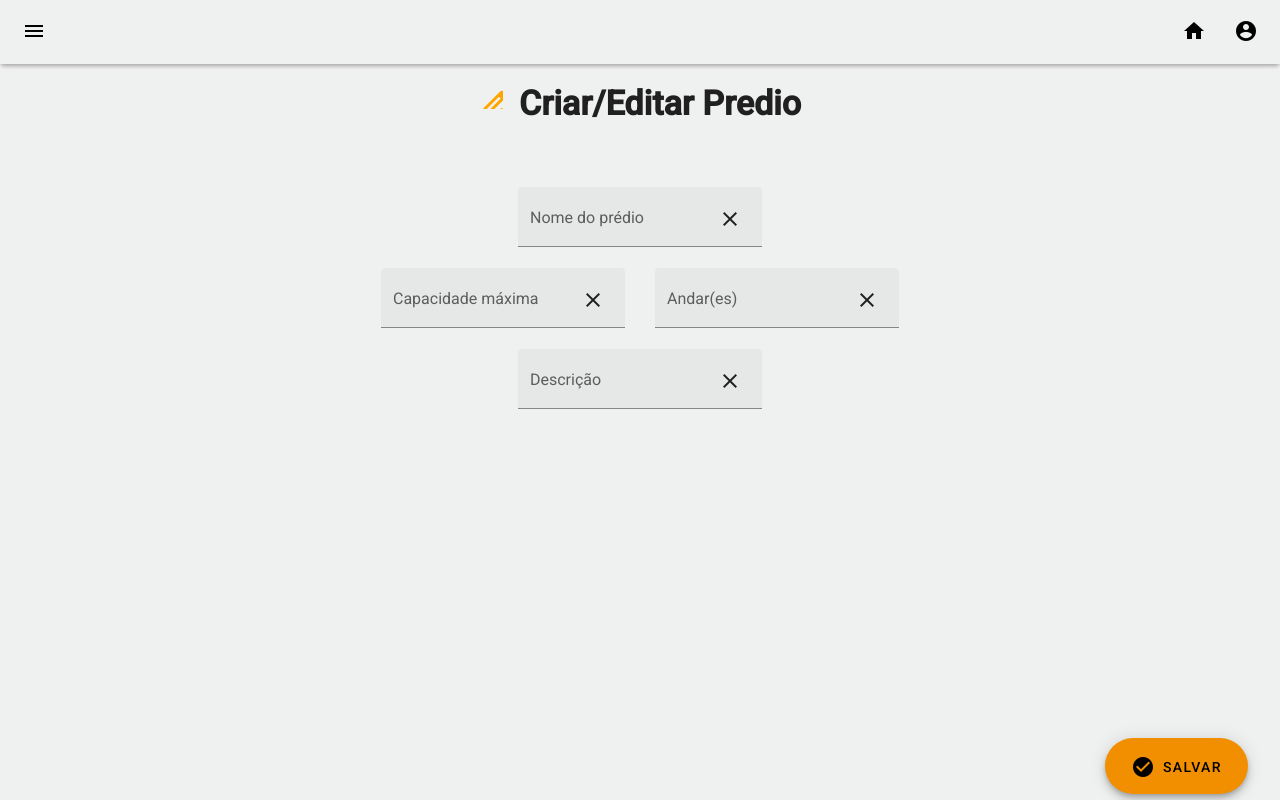
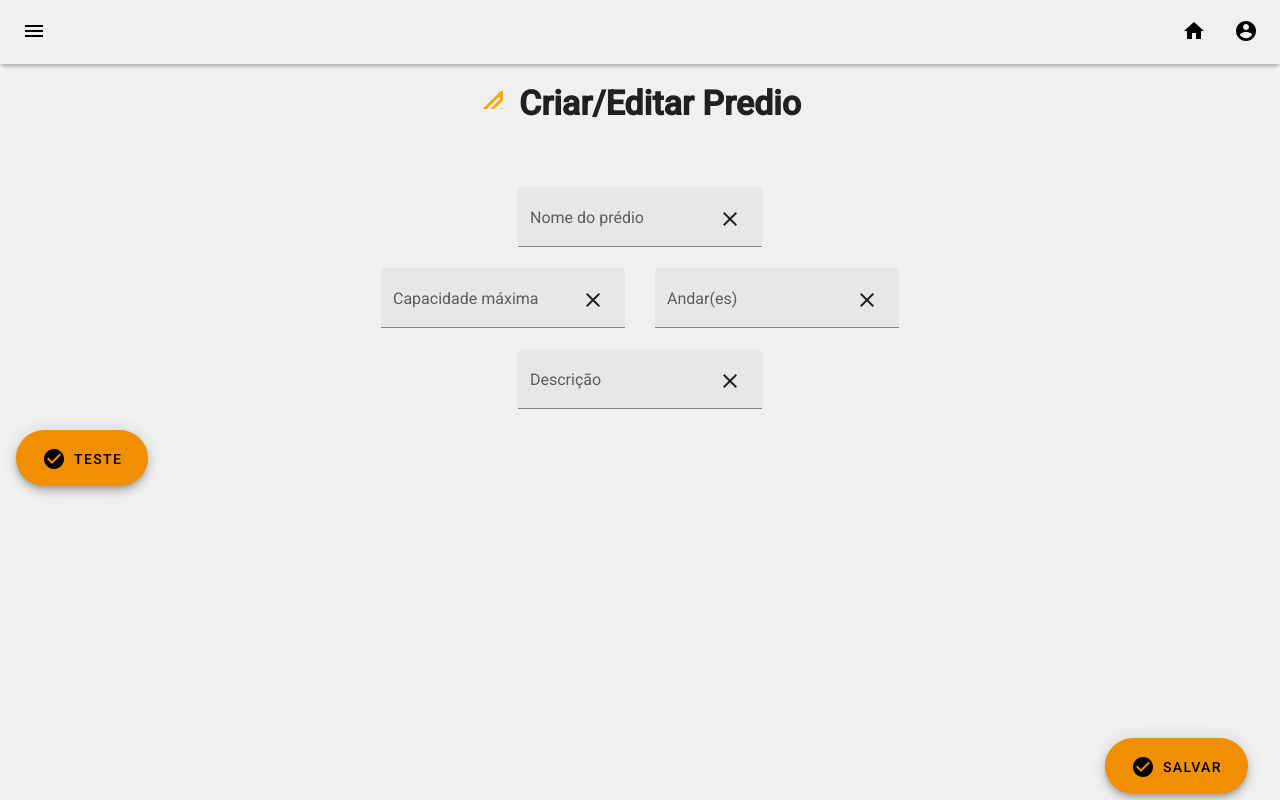
Before and after one commit to pucrs-poli/constr-sw-2021-1-front, an Angular app in the folder csw-front/: page /edit in a window 1280 px wide. Built offline with nearby package versions, Linux system fonts and the light colour scheme.

Commit message:
integrando

```diff
--- /dev/null
+++ b/csw-front/src/app/buildings/api.ts
@@ -0,0 +1,10 @@
+export default class api{
+  static apiURL = 'http://ec2-3-141-6-156.us-east-2.compute.amazonaws.com/api/';
+
+  static getAllBuilding(){
+    this.http.get(`${ this.apiURL }buildings/all`)
+       .subscribe((result: any) => {
+         console.log(result)
+       });
+  }
+}
--- a/csw-front/src/app/buildings/pages/building-edit/building-edit.component.html
+++ b/csw-front/src/app/buildings/pages/building-edit/building-edit.component.html
@@ -41,7 +41,10 @@
     </div>
 
   </form>
-
+  <button mat-fab (click)="clickButton2()" type='button' class="button-salvar" >
+    <mat-icon class="salvar-icon">check_circle</mat-icon>
+    <span class="">TESTE</span>
+  </button>
   <div class="example-button-row">
     <div class="example-flex-container">
       <div class="example-button-container">
--- a/csw-front/src/app/buildings/pages/building-edit/building-edit.component.ts
+++ b/csw-front/src/app/buildings/pages/building-edit/building-edit.component.ts
@@ -1,4 +1,5 @@
 import { Component, OnInit } from '@angular/core';
+import api from '../../api';
 
 @Component({
   selector: 'app-building-edit',
@@ -43,6 +44,12 @@ export class BuildingEditComponent implements OnInit {
   clickButton() {
     console.log(this.building);
   }
+  clickButton2() {
+
+
+//GET
+
+  }
 
   clear(type: string): void{
     let s ;
```
